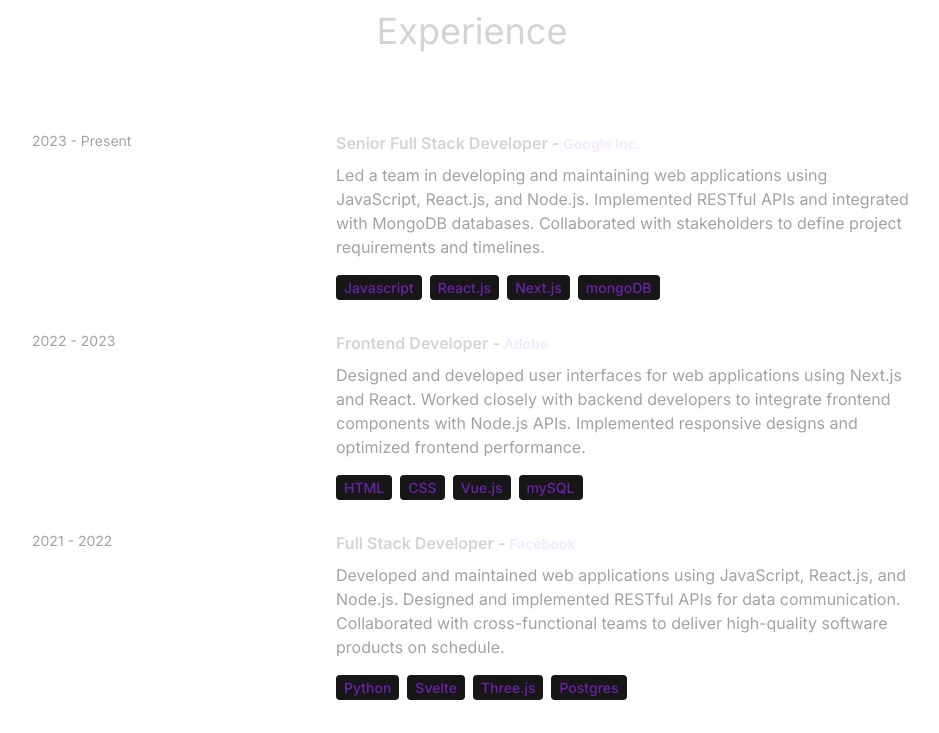
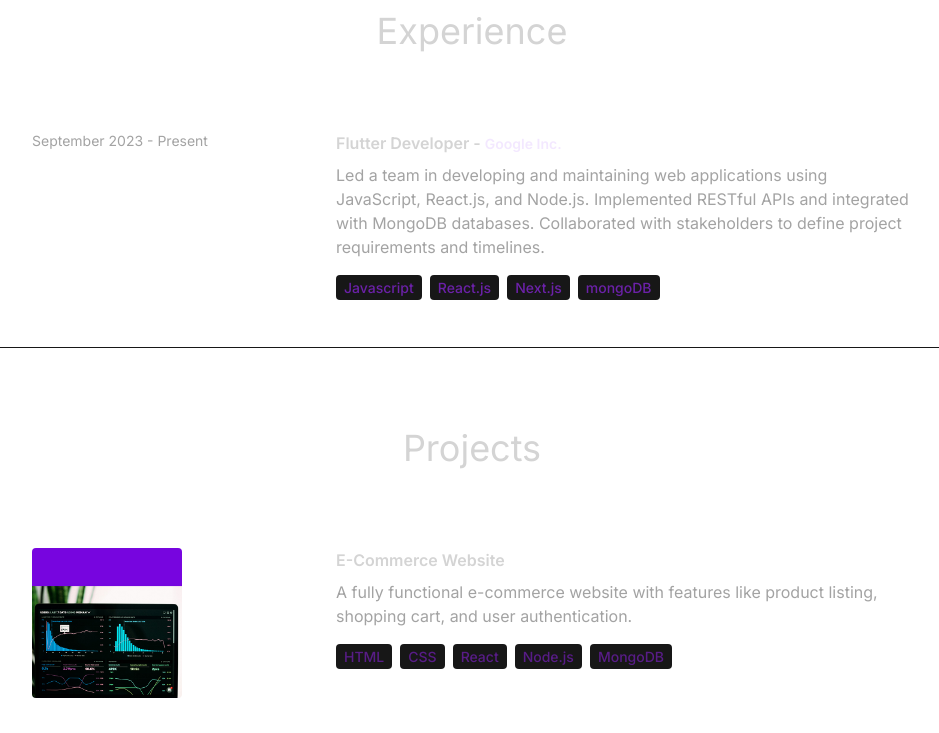
Before and after one commit to akshmohan/react_portfolio, a React (Vite) app: page / in a window 1280 px wide. Shown: the part 2100-2833 px from the top of the page, without its empty margins (168-1107 px from the left). Built offline with nearby package versions, Linux system fonts and the light colour scheme.

Commit message:
Changed Experiences section

```diff
--- a/src/constants/index.js
+++ b/src/constants/index.js
@@ -9,33 +9,13 @@
 
 export const EXPERIENCES = [
   {
-    year: "2023 - Present",
-    role: "Senior Full Stack Developer",
+    year: "September 2023 - Present",
+    role: "Flutter Developer",
     company: "Google Inc.",
     description: `Led a team in developing and maintaining web applications using JavaScript, React.js, and Node.js. Implemented RESTful APIs and integrated with MongoDB databases. Collaborated with stakeholders to define project requirements and timelines.`,
     technologies: ["Javascript", "React.js", "Next.js", "mongoDB"],
   },
-  {
-    year: "2022 - 2023",
-    role: "Frontend Developer",
-    company: "Adobe",
-    description: `Designed and developed user interfaces for web applications using Next.js and React. Worked closely with backend developers to integrate frontend components with Node.js APIs. Implemented responsive designs and optimized frontend performance.`,
-    technologies: ["HTML", "CSS", "Vue.js", "mySQL"],
-  },
-  {
-    year: "2021 - 2022",
-    role: "Full Stack Developer",
-    company: "Facebook",
-    description: `Developed and maintained web applications using JavaScript, React.js, and Node.js. Designed and implemented RESTful APIs for data communication. Collaborated with cross-functional teams to deliver high-quality software products on schedule.`,
-    technologies: ["Python", "Svelte", "Three.js", "Postgres"],
-  },
-  {
-    year: "2020 - 2021",
-    role: "Software Engineer",
-    company: "Paypal",
-    description: `Contributed to the development of web applications using JavaScript, React.js, and Node.js. Managed databases and implemented data storage solutions using MongoDB. Worked closely with product managers to prioritize features and enhancements.`,
-    technologies: ["Ruby", "Rails", "PHP", "Sqlite"],
-  },
+
 ];
 
 export const PROJECTS = [
```
Also changed, not shown: src/assets/kevinRushLogo.png (deleted).
